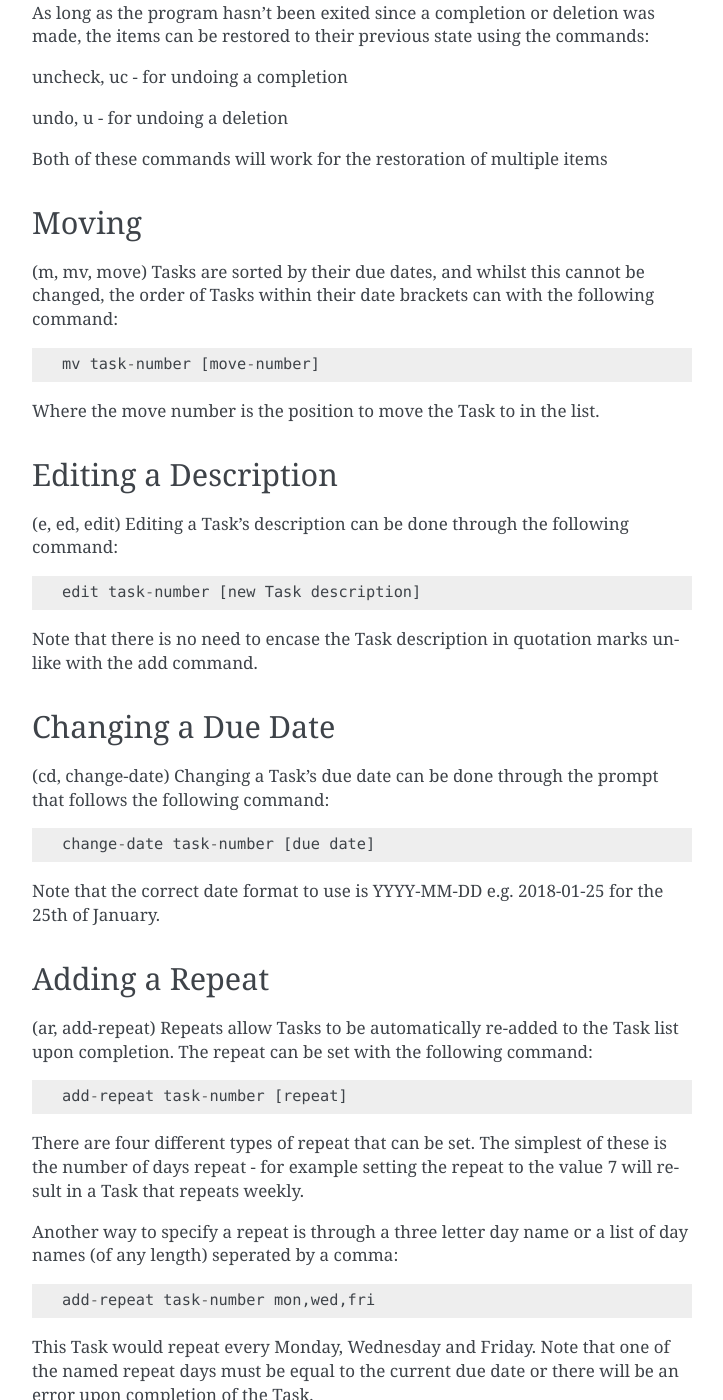
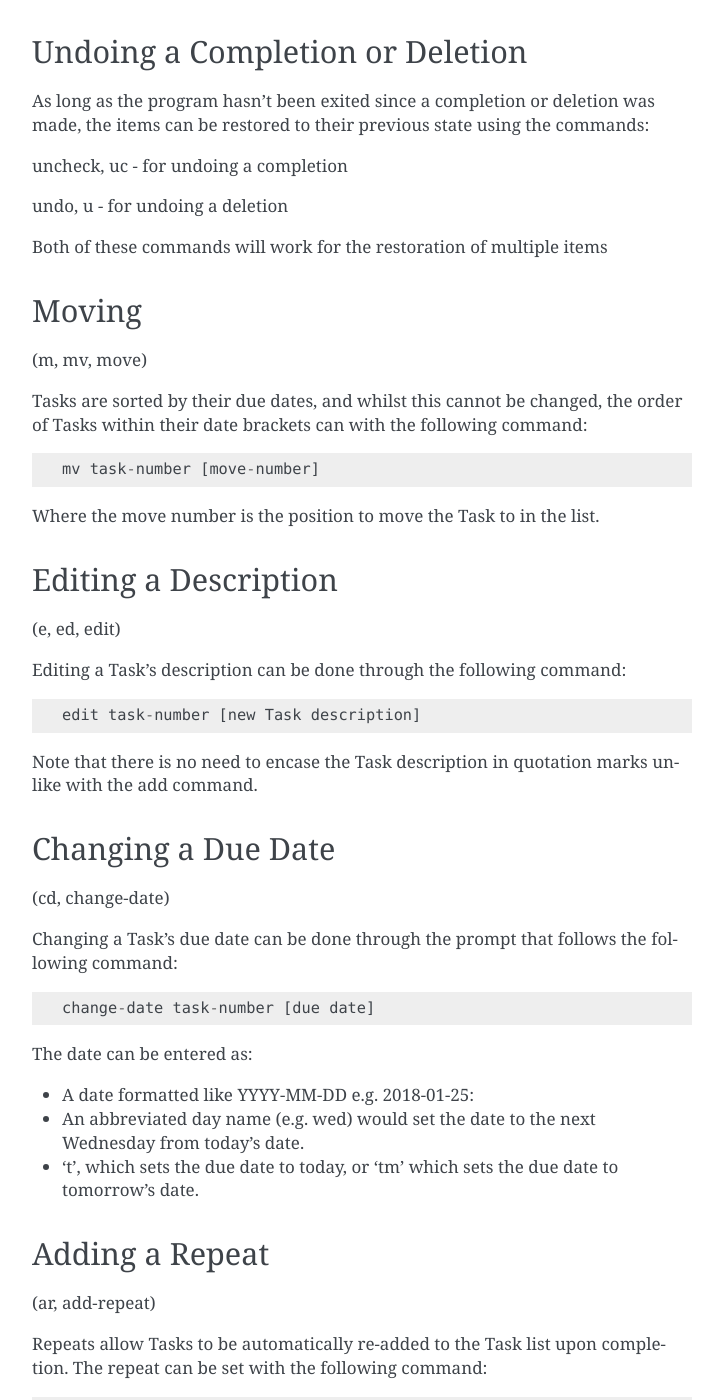
Before and after one commit to IFinners/todoian-archived, a Sphinx documentation site: the page built from docs/tasks.rst, in a window 1280 px wide and 1400 px high, scrolled down 1250 px. Shown: the whole window, without its empty margins (388-1111 px from the left). Built offline with Sphinx 7.4.7, drawn with Linux system fonts in a browser that asks for light colours; some of the changed text lies outside the part shown.

```diff
--- a/docs/subitems.rst
+++ b/docs/subitems.rst
@@ -12,6 +14,7 @@ Adding
 ::
 
    subtask task-number [subitem description]
+
 
 Completing
 ==========
@@ -45,7 +48,6 @@ Unlike the deletion of a Task or Goal, the deletion of a Subitem is permanent.
    delete task-number [subtask-number]
 
 
-
 Moving
 ======
 (ms, move-subtask) (msg, move-subgoal)
--- a/docs/tasks.rst
+++ b/docs/tasks.rst
@@ -2,7 +2,8 @@
 Task Commands
 =============
 
-Ordered by their due dates and customisable with repeats, tags and Subitems(see Subitem Commands for Details) Tasks are what Task Managers... well... manage and here is a breakdown of how to do just that.
+Ordered by their due dates and customisable with repeats, tags and Subitems(see :ref:`Subitem Commands <subitem>` for details)
+Tasks are what Task Managers... well... manage and here is a breakdown of how to do just that.
 
 Adding
 ======
@@ -12,8 +13,11 @@ Adding
 
    add ["New Task Description"] {Date} {Repeat}
 
-Note the Task description must be surrounded by double-quotes, the date must be written as YYYY-MM-DD
-and the repeat must be one of the options discussed in the 'Adding a Repeat to a Task' section of this document.
+Notes:
+
+- The Task description must be surrounded by double-quotes.
+- The date must be written in one of the formats mentioned in the :ref:`change-date` section.
+- The repeat must be one of the options discussed in the :ref:`add-repeat` section.
 
 
 Completing
@@ -62,6 +66,7 @@ Both of these commands will work for the restoration of multiple items
 Moving
 ======
 (m, mv, move)
+
 Tasks are sorted by their due dates, and whilst this cannot be changed, the order of Tasks within their date brackets
 can with the following command:
 ::
@@ -74,6 +79,7 @@ Where the move number is the position to move the Task to in the list.
 Editing a Description
 =====================
 (e, ed, edit)
+
 Editing a Task's description can be done through the following command:
 ::
 
@@ -82,20 +88,30 @@ Editing a Task's description can be done through the following command:
 Note that there is no need to encase the Task description in quotation marks unlike with the add command.
 
 
+.. _change-date:
+
 Changing a Due Date
 ===================
 (cd, change-date)
+
 Changing a Task's due date can be done through the prompt that follows the following command:
 ::
 
    change-date task-number [due date]
 
-Note that the correct date format to use is YYYY-MM-DD e.g. 2018-01-25 for the 25th of January.
+The date can be entered as:
 
+- A date formatted like YYYY-MM-DD e.g. 2018-01-25:
+- An abbreviated day name (e.g. wed) would set the date to the next Wednesday from today's date.
+- 't', which sets the due date to today, or 'tm' which sets the due date to tomorrow's date.
+
+
+.. _add-repeat:
 
 Adding a Repeat
 ===============
 (ar, add-repeat)
+
 Repeats allow Tasks to be automatically re-added to the Task list upon completion. The repeat can be set with the following command:
 ::
 
@@ -133,6 +149,7 @@ This Task would repeat every 3 months on the day definied by its due date at the
 Removing a Repeat
 =================
 (rr, remove-repeat)
+
 A repeat can be overwritten by using the add repeat command detailed above, or removed entirely with the following:
 ::
 
@@ -142,6 +159,7 @@ A repeat can be overwritten by using the add repeat command detailed above, or r
 Adding a Tag
 ============
 (at, add-tag)
+
 Tagging a Task with a keyword means it can be displayed with other Tasks and goals (see the Display Command section of this guide) that share that tag. To add tag(s) to a Task, enter the following command:
 ::
 
@@ -151,6 +169,7 @@ Tagging a Task with a keyword means it can be displayed with other Tasks and goa
 Removing a Tag
 ==============
 (rt, remove-tag)
+
 A specific tag can be removed using it as the keyword in the command to follow, or all tags for that Task
 can be removed by using the keyword 'all':
 ::
@@ -161,6 +180,7 @@ can be removed by using the keyword 'all':
 Viewing a tag
 =============
 (vt, view-tags)
+
 To view a list of all of a Tasks tags use the following command:
 ::
 
```
Also changed, not shown: other parts of docs/subitems.rst (+2 -0 lines), README.md (+3 -0 lines), docs/goals.rst (+7 -1 lines), docs/index.rst (line endings or trailing spaces).
